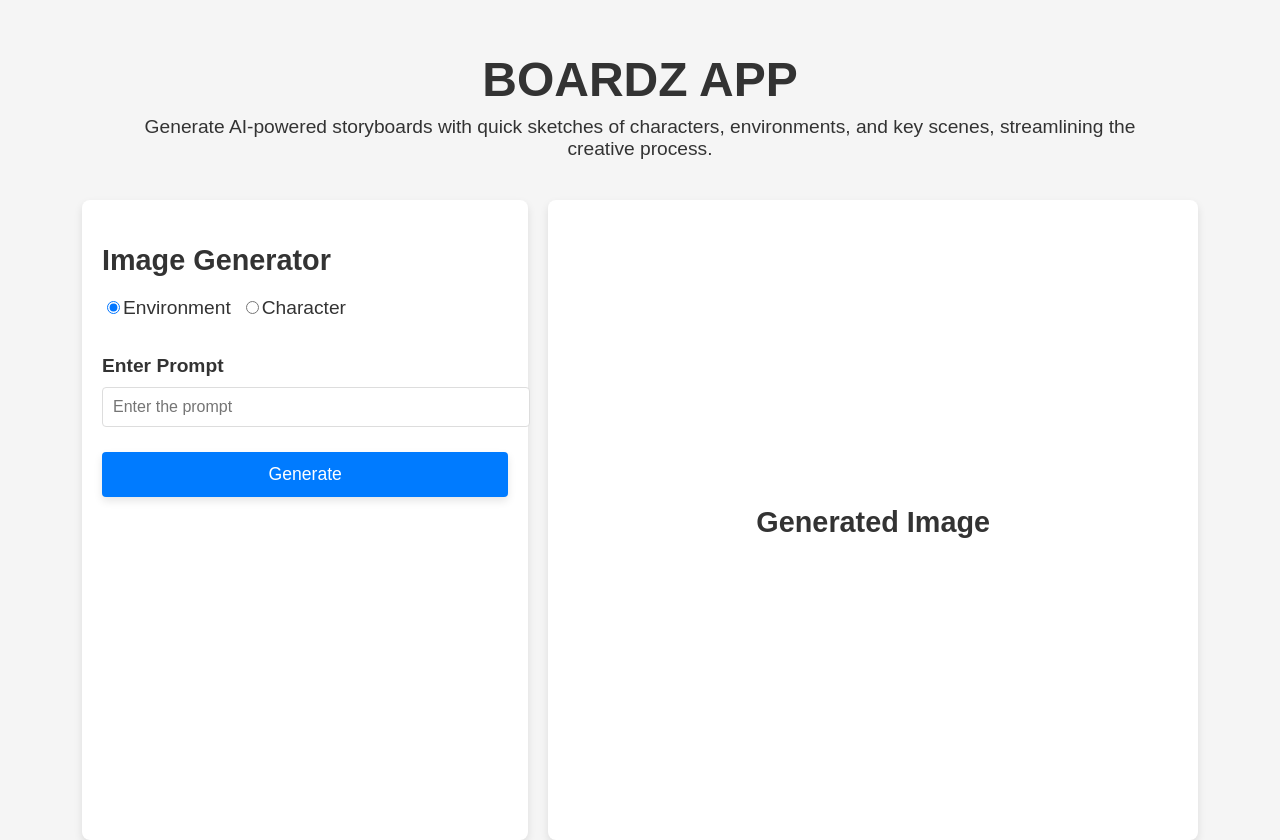
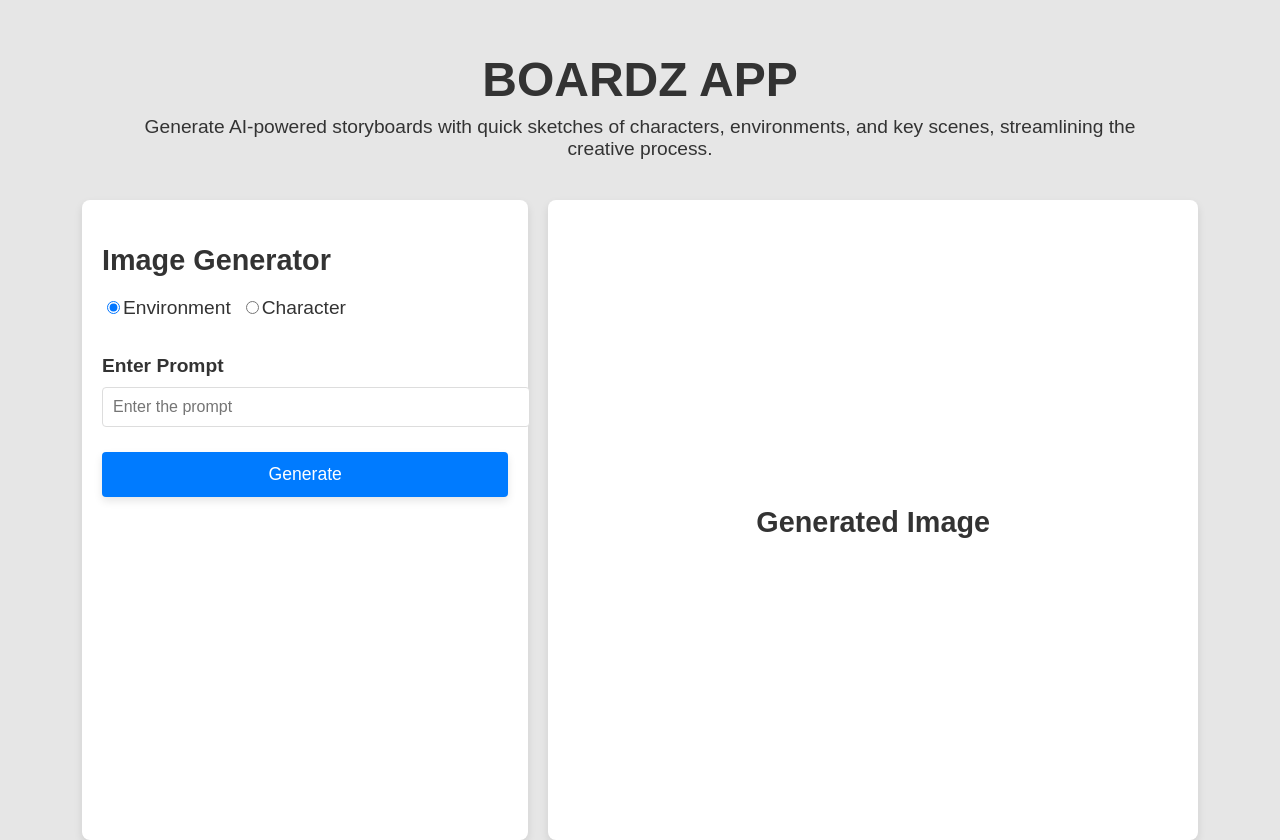
Before and after one commit to shahin-canary/Boardz-app, a React (Create React App) app: page / in a window 1280 px wide. Built offline with nearby package versions, Linux system fonts and the light colour scheme.

Commit message:
Updated ImageGenerator.js to access environment token and fixed line endings in App.css

```diff
--- a/src/components/ImageGenerator.js
+++ b/src/components/ImageGenerator.js
@@ -83,7 +83,7 @@ const ImageGenerator = () => {
       flexDirection: "column",
       alignItems: "center",
       padding: "20px",
-      backgroundColor: "#f5f5f5",
+      backgroundColor: "#e6e6e6",
       fontFamily: "Arial, sans-serif",
       minHeight: "100vh",
     },
```
